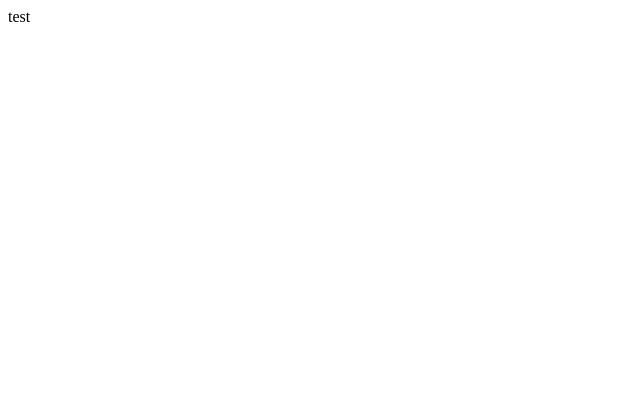
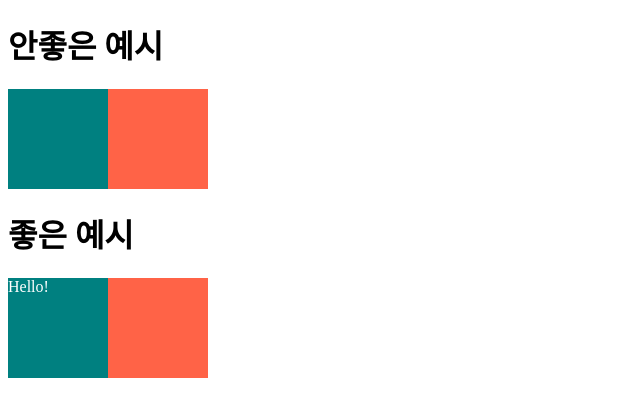
Before and after one commit to onoff-jonghan-kim/react-master-class, a React (Create React App) app: page / in a window 1280 px wide. Shown: the top 416 px of the page, without its empty margins (0-640 px from the left). Built offline with nearby package versions, Linux system fonts and the light colour scheme.

Commit message:
first use styled components

```diff
--- a/package.json
+++ b/package.json
@@ -9,6 +9,7 @@
     "react": "^18.2.0",
     "react-dom": "^18.2.0",
     "react-scripts": "5.0.1",
+    "styled-components": "^5.3.5",
     "web-vitals": "^2.1.4"
   },
   "scripts": {
--- a/src/App.js
+++ b/src/App.js
@@ -1,8 +1,35 @@
+
+import styled from "styled-components";
+const Father = styled.div`
+  display: flex;
+`;
+const BoxOne = styled.div`
+  background-color: teal;
+  width: 100px;
+  height: 100px;
+`;
+const BoxTwo = styled.div`
+  background-color: tomato;
+  width: 100px;
+  height: 100px;
+`;
+const Text = styled.span`
+  color: white;
+`;
 
 function App() {
   return (
     <div>
-      test
+      <h1>안좋은 예시</h1>
+      <div style={{display : "flex" }}>
+        <div style={{ backgroundColor: "teal", width: 100, height: 100 }}></div>
+        <div style={{ backgroundColor: "tomato", width: 100, height: 100 }}></div>
+      </div>
+      <h1>좋은 예시</h1>
+      <Father>
+        <BoxOne><Text>Hello!</Text></BoxOne>
+        <BoxTwo></BoxTwo>
+      </Father>
     </div>
   );
 }
```
Also changed, not shown: 1 other file (tests, documents, lock files or other folders).
